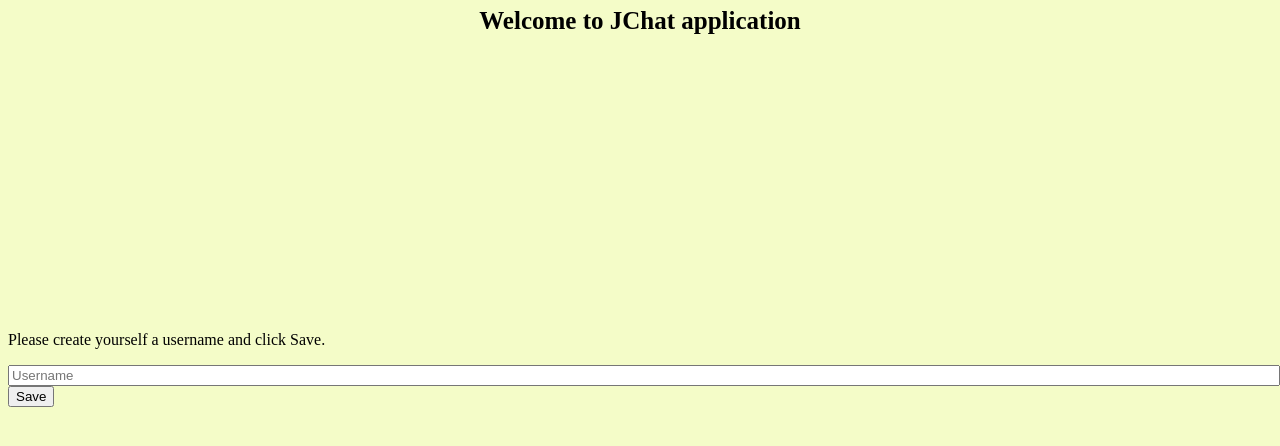
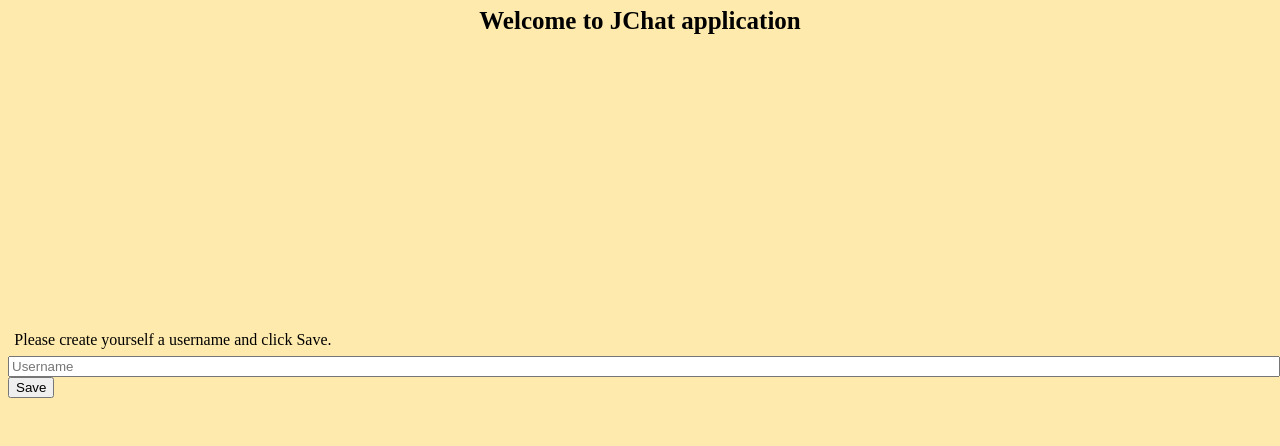
Before and after one commit to swifty94/jchat, a website: page public/index.html in a window 1280 px wide. Shown: the part 156-602 px from the top of the page. Drawn offline with nearby package versions, Linux system fonts and the light colour scheme; no server answers.

Commit message:
CSS update

```diff
--- a/public/css/main.css
+++ b/public/css/main.css
@@ -1,5 +1,5 @@
 body{
-    background-color:rgb(244 252 200);
+    background-color:rgb(255 197 28 / 36%)
 }
 
 #main {
@@ -21,6 +21,7 @@ body{
 
 p {
     text-align: left;
+    margin: 0.5%;
 }
 
 
```
